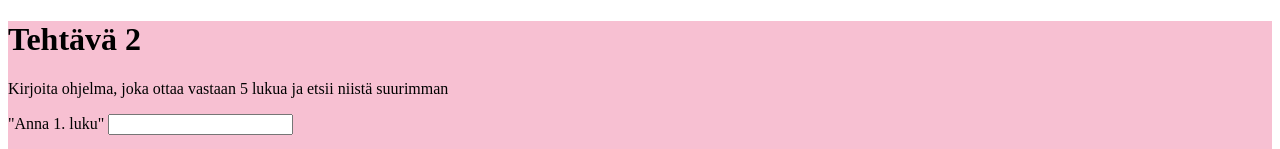
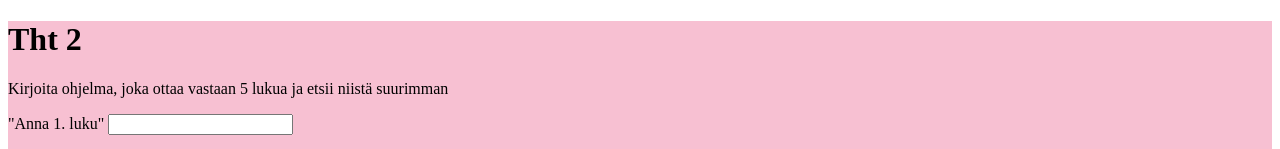
Before and after one commit to JaniTahti/Homework, a plain HTML site: page Isoin luku/Isoin luku.html in a window 1280 px wide. Shown: the top 149 px of the page. Drawn offline with Linux system fonts and the light colour scheme.

Commit message:
Update Isoin luku.html

```diff
--- a/Isoin luku/Isoin luku.html
+++ b/Isoin luku/Isoin luku.html
@@ -9,7 +9,7 @@
 <script src="Isoin luku.js"></script>
 <body>
     <form>
-        <h1>Tehtävä 2</h1>
+        <h1>Tht 2</h1>
         <p>Kirjoita ohjelma, joka ottaa vastaan 5 lukua ja etsii niistä suurimman</p>
 
         <p>
```
